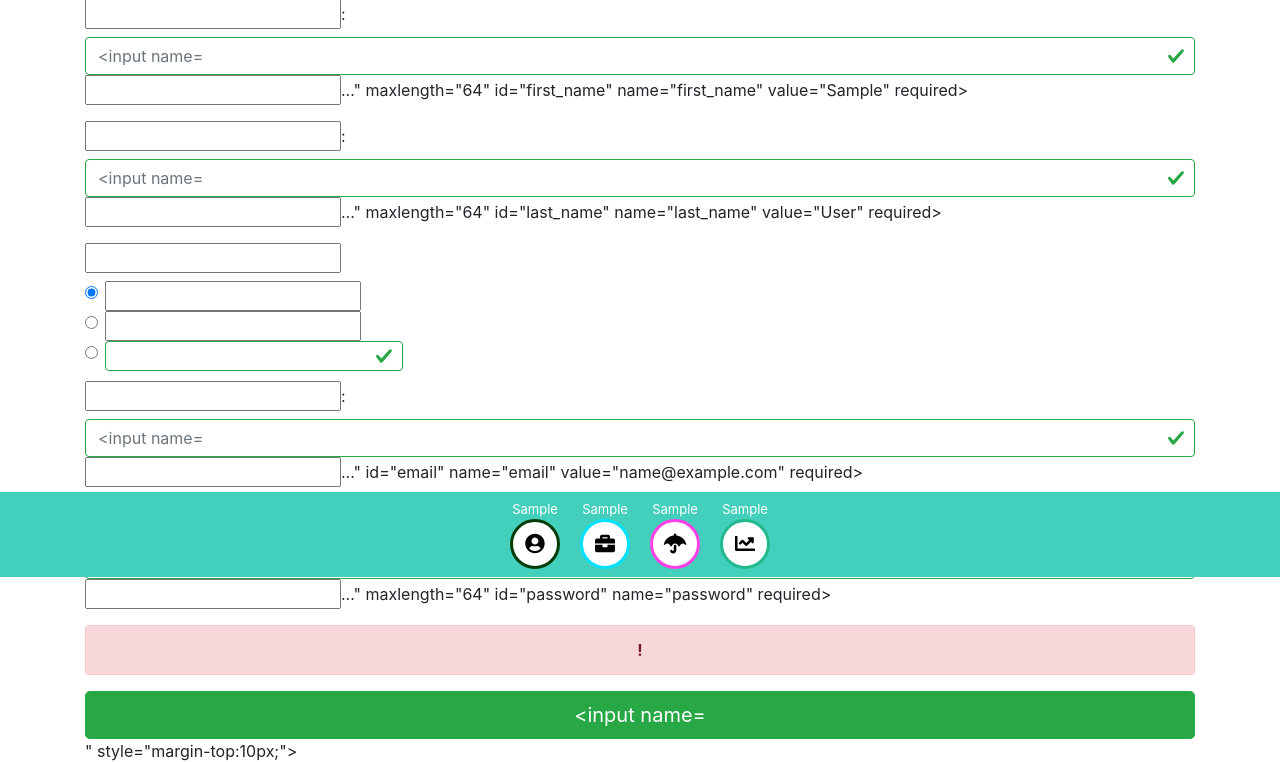
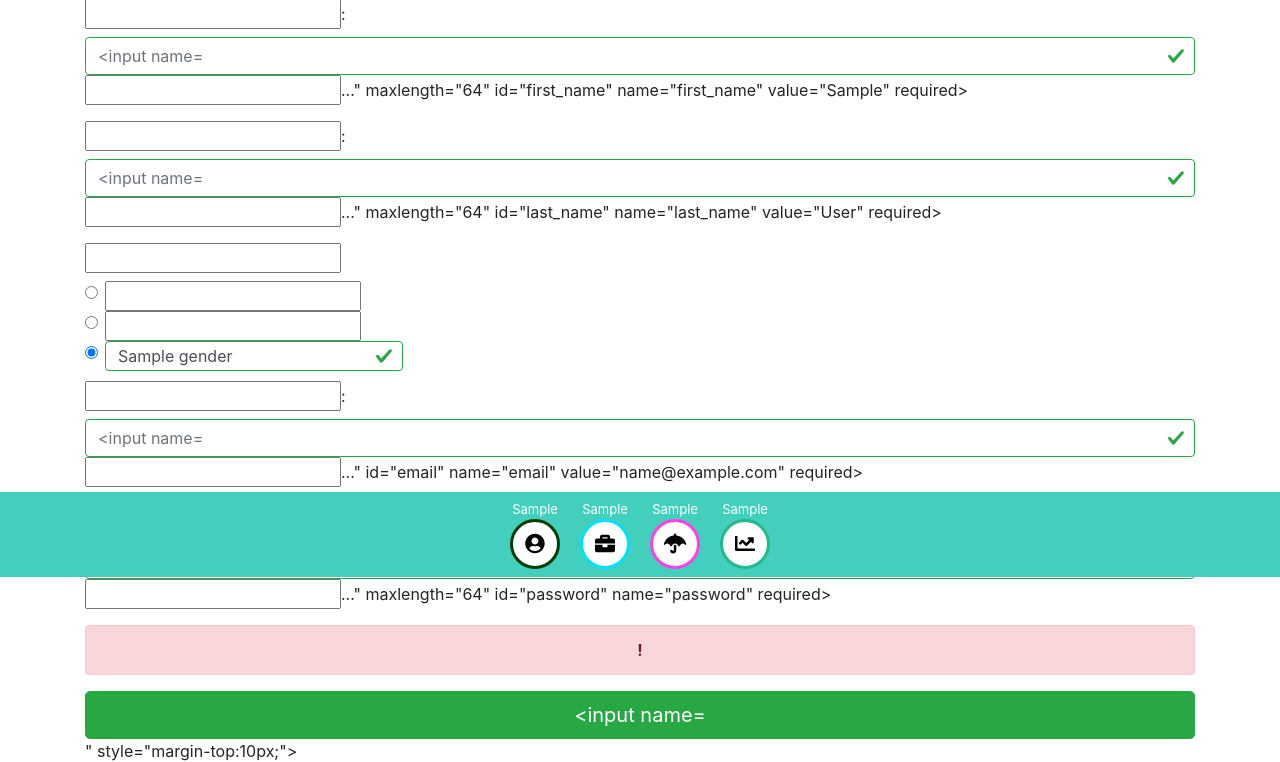
Before and after one commit to Cysion/Secproject1, a Django app: template userprofile/templates/userprofile/edit.html in a window 1280 px wide. Shown: the part 223-985 px from the top of the page. Run offline with Django 3.2, Linux system fonts and the light colour scheme; the template is opened without the code that fills it: most values are stand-ins (such as "Sample title", 1, 10 or a date in 2020); form fields are guessed from the names that the template uses; parts of the project's set-up code (start-up, migrations or seed data) failed here and were passed over; some libraries are stand-ins or nearby versions.

Commit message:
Finished edit profile page

```diff
--- a/userprofile/templates/userprofile/edit.html
+++ b/userprofile/templates/userprofile/edit.html
@@ -50,11 +50,11 @@
     <div class="form-check">
       <label class="form-check-label">
         <input type="radio" class="form-check-input" id="gender" name="gender" value="Other"
-          {% if account.gender == "Other" %} checked {% endif %}
-          {% if POST and POST.gender and POST.gender == "Other" %} checked {% endif %}>
+          {% if account.gender != "Female" and account.gender != "Male" %} checked {% endif %}
+          {% if POST and POST.gender and POST.gender != "Female" and POST.gender != "Male" %} checked {% endif %}>
           <input type="text" class="form-control" style="height: 30px; margin-bottom: 10px;" id="gender_other" name="gender_other"
-          {% if account.gender == "Other" %} value="{{ account.gender }}" {% endif %}
-          {% if POST %} value="{{POST.gender_other}}" {% endif %} maxlength="32">
+          {% if account.gender != "Female" and account.gender != "Male" %} value="{{ account.gender }}" {% endif %}
+          {% if POST %} value="{{POST.gender}}" {% endif %} maxlength="32">
       </label>
     </div>
     {% if alert.gender or alert.gender_other %}
```
